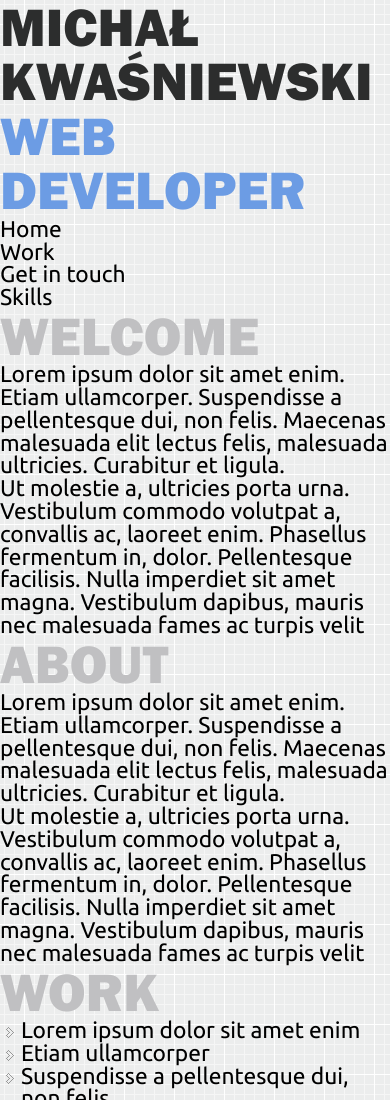
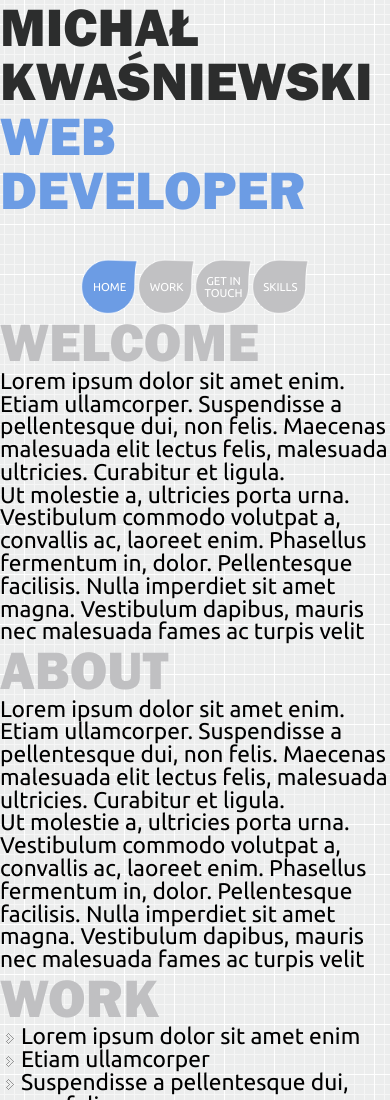
Before and after one commit to ricevind/landingPage, a plain HTML site: page index.html in a window 390 px wide. Shown: the top 1100 px of the page. Drawn offline with Linux system fonts and the light colour scheme.

Commit message:
mobile styled menu

```diff
--- a/css/style.css
+++ b/css/style.css
@@ -10,7 +10,7 @@
 
 html{
 	font-family: 'Ubuntu', sans-serif;
-	font-size: 2.92vw;
+	font-size: 2.92vw; /*Adjusted to set 14px font on 480px width screen*/
 	width:100%;
 }
 
@@ -41,7 +41,40 @@ p, li {
 body {
 	background:url(../images/wzorek.png) rgb(236, 237, 237)  repeat;
 }
+/*nav styling*/
+nav {
+	margin-top:3.57rem;
+}
+nav ul {
+	display:flex;
+	justify-content: center;
+	flex-wrap: nowrap;
+}
+.navLink {
+	display: block;
+	background:url(../images/menuCover.png) no-repeat center;
+	background-size: contain;
+	vertical-align: middle;
+}
+nav li a {
+	color:white;
+	text-decoration: none;
+	display: flex;
+	height:5rem;
+	width:5rem;
+	align-items: center;
+}
+nav li a p {
+	font-size: 1rem;
+	width:100%;
+	text-align: center;
+	text-transform: uppercase;
+}
 
+nav .active {
+	background:url(../images/menuCover1.png) no-repeat center;
+	background-size: contain;
+}
 /* list icons */
 #Projects {
 	list-style-image: url('../images/arrow.gif');
--- a/index.html
+++ b/index.html
@@ -19,10 +19,10 @@
 	</section>
 	<nav class="right">
 		<ul class="mainNav">
-				<li class="navLink">Home</li>
-				<li class="navLink">Work</li>
-				<li class="navLink">Get in touch</li>
-				<li class="navLink">Skills</li>
+				<li class="navLink active"><a href=#><p>Home</p></a></li>
+				<li class="navLink"><a href="#"><p>Work</p></a></li>
+				<li class="navLink"><a href="#"><p>Get in touch</p></a></li>
+				<li class="navLink"><a href="#"><p>Skills</p></a></li>
 			</ul>
 	</nav>
 	<section class="right">
```
Also changed, not shown: images/menuCover.png (added), images/menuCover1.png (added).
